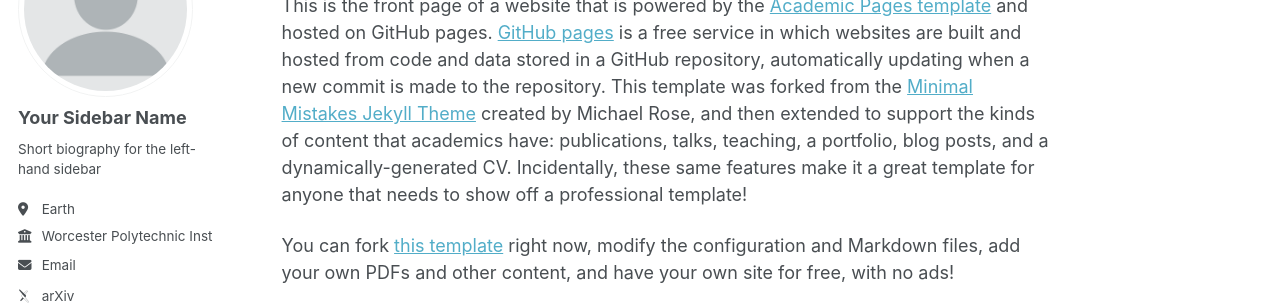
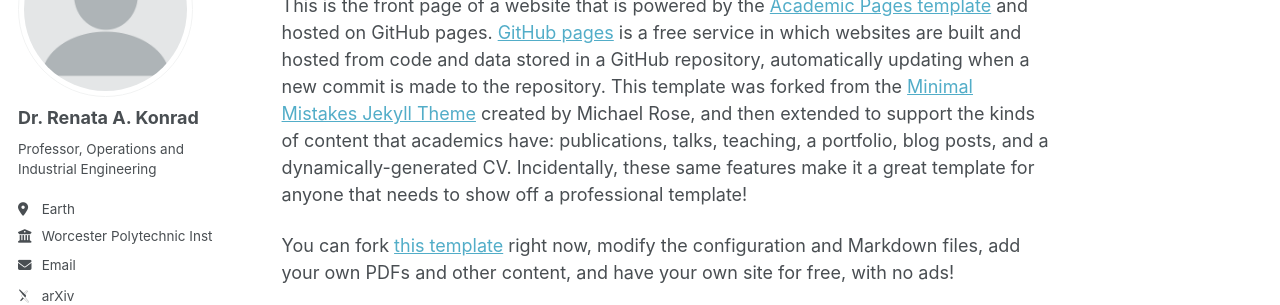
Before and after one commit to RenataKonrad/RenataKonrad.github.io, a Jekyll site: the page built from _pages/about.md, in a window 1280 px wide. Shown: the part 177-482 px from the top of the page. Built offline with Jekyll 4.4.1, drawn with Linux system fonts in a browser that asks for light colours; some web fonts are replaced; a script bundle is joined from its source files by our own code; library files that are not in the unit come from our copies.

Commit message:
Update _config.yml

```diff
--- a/_config.yml
+++ b/_config.yml
@@ -24,9 +24,9 @@ repository               : "academicpages/academicpages.github.io"
 author:
   # Biographic information
   avatar           : "profile.png"
-  name             : "Your Sidebar Name"
+  name             : "Dr. Renata A. Konrad"
   pronouns         : # example: "she/her"
-  bio              : "Short biography for the left-hand sidebar"
+  bio              : "Professor, Operations and Industrial Engineering"
   location         : "Earth"
   employer         : "Worcester Polytechnic Institute"
   uri              : # URL
```
